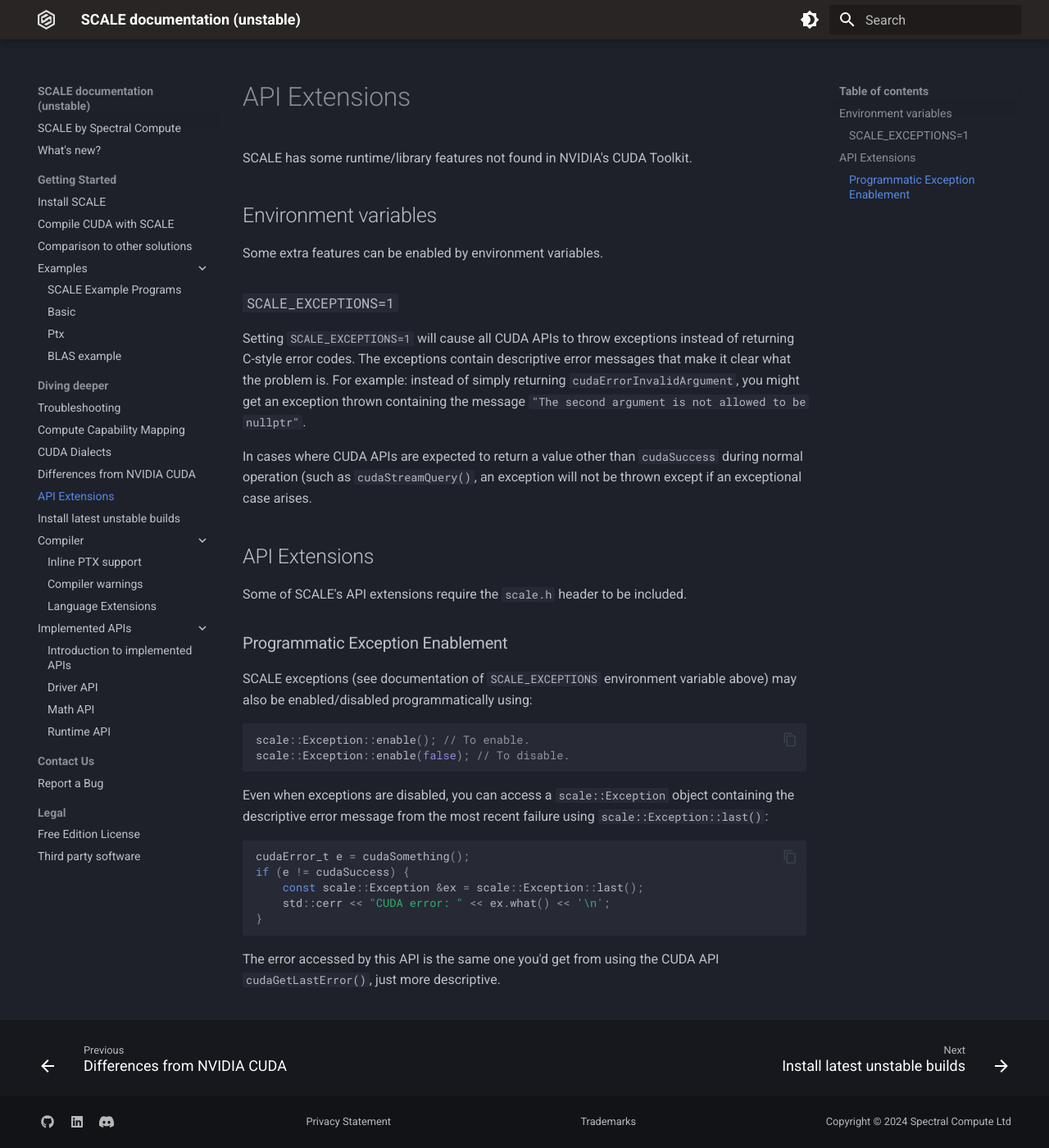
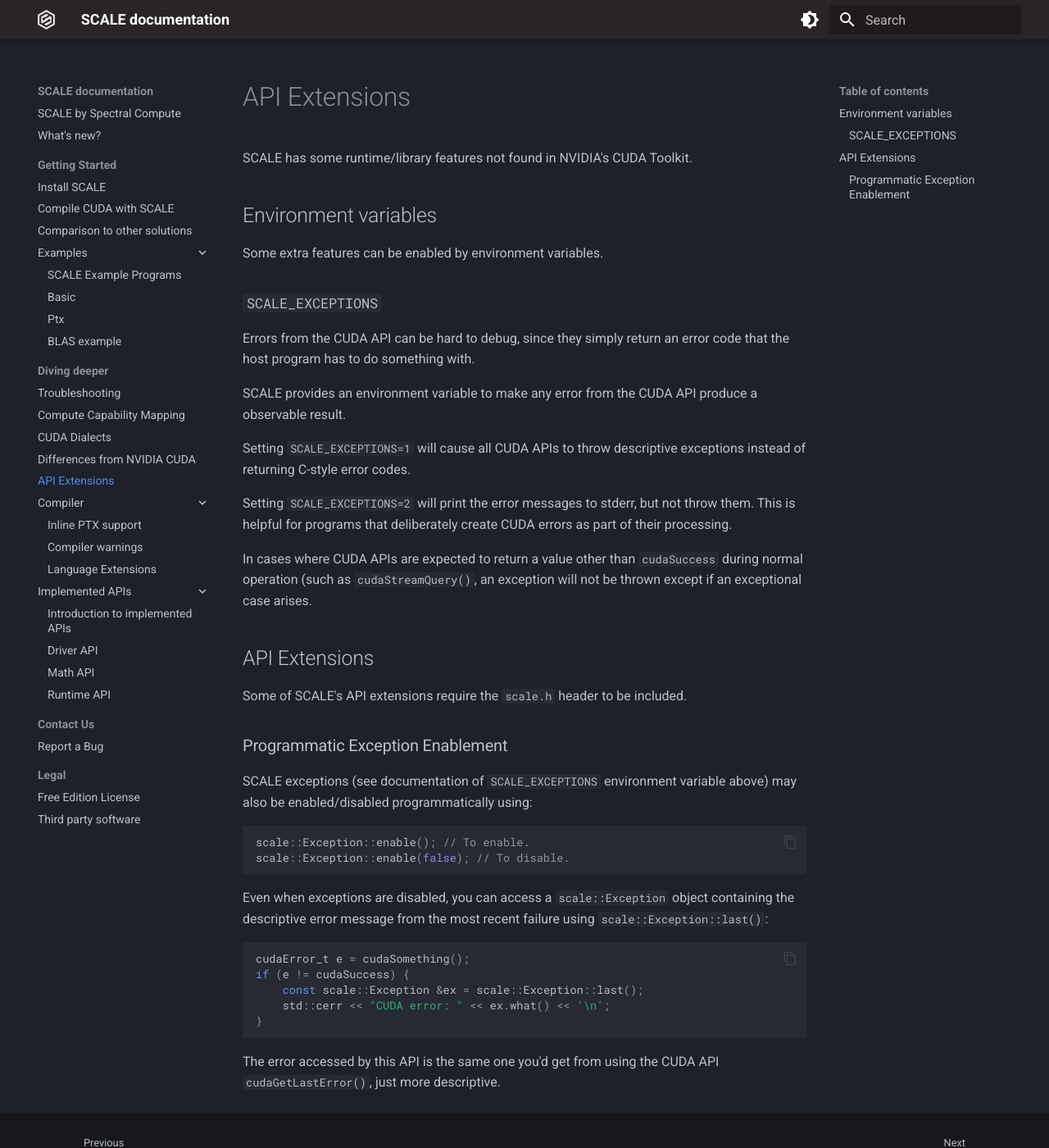
Before and after one commit to spectral-compute/scale-docs, an MkDocs documentation site: the page built from docs/manual/runtime-extensions.md, in a window 1280 px wide and 1400 px high. Shown: the whole window at 82% size. Built offline with MkDocs 1.6.1 and Material for MkDocs 9.7.7, drawn with Linux system fonts in a browser that asks for light colours; the version menu is left out.

Commit message:
Reunify the stable and unstable git branches

```diff
--- a/docs/manual/runtime-extensions.md
+++ b/docs/manual/runtime-extensions.md
@@ -6,14 +6,20 @@ SCALE has some runtime/library features not found in NVIDIA's CUDA Toolkit.
 
 Some extra features can be enabled by environment variables.
 
-### `SCALE_EXCEPTIONS=1`
+### `SCALE_EXCEPTIONS`
 
-Setting `SCALE_EXCEPTIONS=1` will cause all CUDA APIs to throw
-exceptions instead of returning C-style error codes. The exceptions contain
-descriptive error messages that make it clear what the problem is. For
-example: instead of simply returning `cudaErrorInvalidArgument`, you might
-get an exception thrown containing the message `"The second argument is not
-allowed to be nullptr"`.
+Errors from the CUDA API can be hard to debug, since they simply return an
+error code that the host program has to do something with.
+
+SCALE provides an environment variable to make any error from the CUDA API
+produce a observable result.
+
+Setting `SCALE_EXCEPTIONS=1` will cause all CUDA APIs to throw descriptive
+exceptions instead of returning C-style error codes.
+
+Setting `SCALE_EXCEPTIONS=2` will print the error messages to stderr, but not
+throw them. This is helpful for programs that deliberately create CUDA errors
+as part of their processing.
 
 In cases where CUDA APIs are expected to return a value other than
 `cudaSuccess` during normal operation (such as `cudaStreamQuery()`, an
--- a/mkdocs.yml
+++ b/mkdocs.yml
@@ -1,8 +1,8 @@
-site_name: SCALE documentation (unstable)
+site_name: SCALE documentation
+site_url: https://docs.scale-lang.com/
 docs_dir: docs/
 extra_css:
   - style.css
-site_url: https://unstable.docs.scale-lang.com
 theme:
   name: material
   custom_dir: overrides
@@ -29,8 +29,22 @@ theme:
     - content.code.copy
     - toc.follow
 
+plugins:
+  - search
+  - macros
+  - mike:
+      canonical_version: latest
+      version_selector: true
+      css_dir: css
+      javascript_dir: js
+
 extra:
+  branch: master
   generator: false
+  version:
+    provider: mike
+    alias: true
+    default: stable
   social:
   - icon: fontawesome/brands/github
     link: https://github.com/spectral-compute
@@ -81,7 +95,6 @@ nav:
     - manual/dialects.md
     - manual/differences.md
     - manual/runtime-extensions.md
-    - manual/how-to-install-unstable.md
     - Compiler:
       - manual/inline-ptx.md
       - manual/diagnostic-flags.md
--- a/requirements.txt
+++ b/requirements.txt
@@ -27,3 +27,4 @@ requests==2.32.3
 six==1.16.0
 urllib3==2.2.2
 watchdog==4.0.1
+mike==2.1.3
```
Also changed, not shown: README.md (+2 -1 lines), docs/manual/how-to-install-unstable.md (deleted, +0 -62 lines), docs/manual/how-to-install.md (+53 -3 lines), main.py (added, +20 -0 lines), 1 other file.
